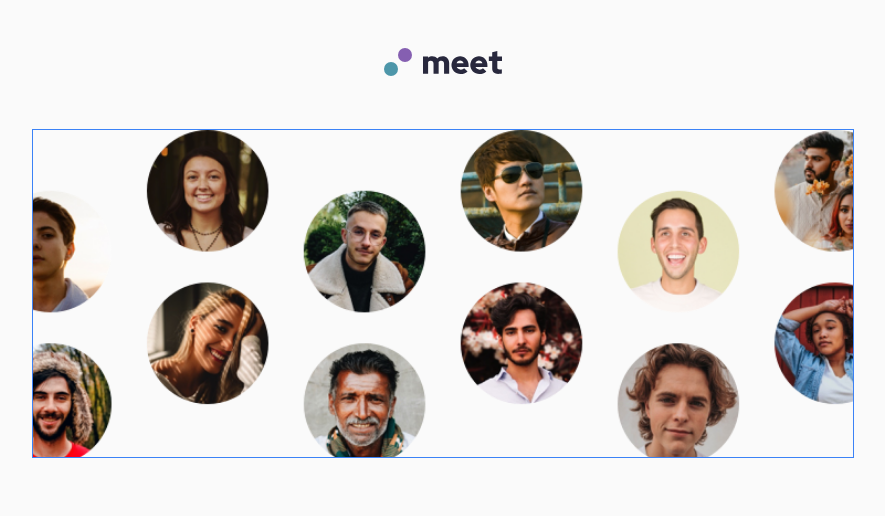
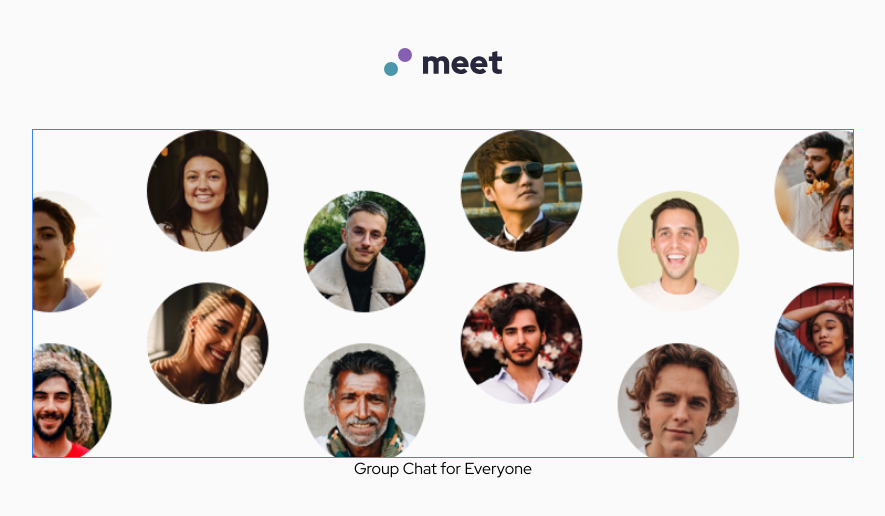
Before and after one commit to DarrickFauvel/fem2407-meet-landing-page-next, a Next.js app: page / in a window 1280 px wide. Shown: the top 516 px of the page, without its empty margins (197-1082 px from the left). Built offline with nearby package versions, Linux system fonts and the light colour scheme.

Commit message:
Add page heading

```diff
--- a/app/page.tsx
+++ b/app/page.tsx
@@ -22,6 +22,8 @@ export default function Home() {
           alt="circles of people"
         />
       </div>
+
+      <h1 className="">Group Chat for Everyone</h1>
     </main>
   )
 }
```
